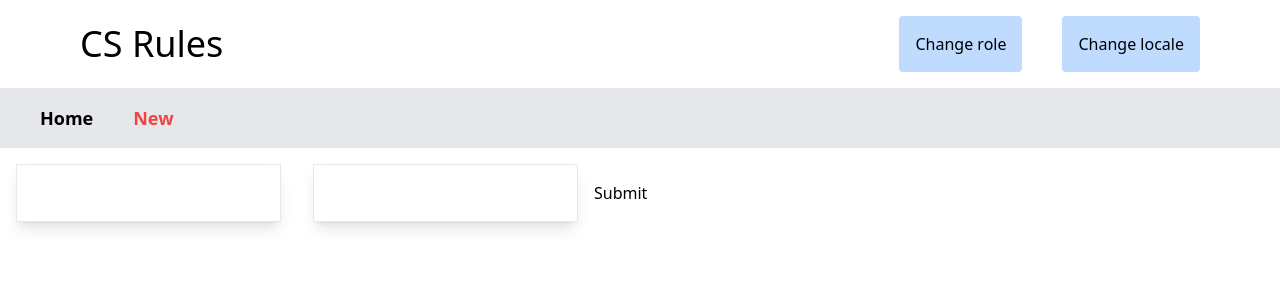
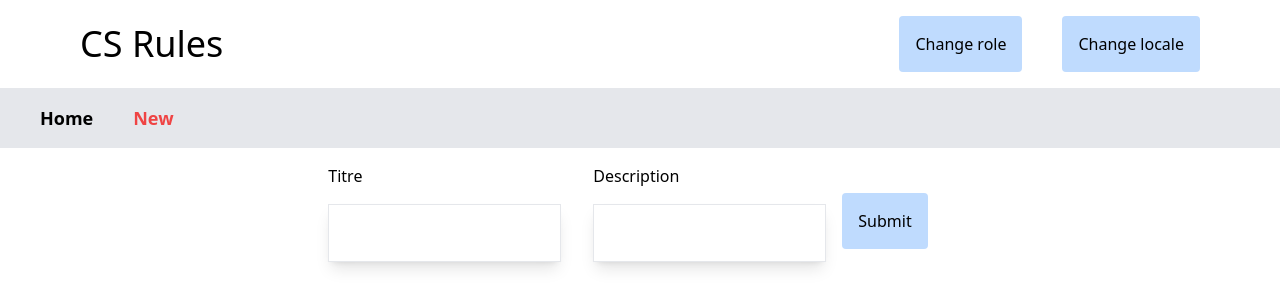
Before and after one commit to NeilPeyssard/react-course, a React (Create React App) app: page /new in a window 1280 px wide. Shown: the top 308 px of the page. Built offline with nearby package versions, Linux system fonts and the light colour scheme.

Commit message:
Use React Hook Form

```diff
--- a/package.json
+++ b/package.json
@@ -17,6 +17,7 @@
     "prop-types": "^15.8.1",
     "react": "^18.3.1",
     "react-dom": "^18.3.1",
+    "react-hook-form": "^7.52.1",
     "react-redux": "^9.1.2",
     "react-router-dom": "^6.24.1",
     "react-scripts": "5.0.1",
--- a/src/components/Header.jsx
+++ b/src/components/Header.jsx
@@ -19,8 +19,8 @@ const Header = () => {
         <header className="mx-16 flex items-center justify-between p-4">
             <h1 className="text-4xl">{translate('app_title')}</h1>
             <div>
-                <button className="rounded bg-blue-200 p-4 mr-10" onClick={updateRole}>{translate('change_role')}</button>
-                <button className="rounded bg-blue-200 p-4" onClick={updateLocale}>{translate('change_locale')}</button>
+                <button className="rounded bg-blue-200 p-4 mr-10 hover:bg-blue-300 transition-all" onClick={updateRole}>{translate('change_role')}</button>
+                <button className="rounded bg-blue-200 p-4 hover:bg-blue-300 transition-all" onClick={updateLocale}>{translate('change_locale')}</button>
             </div>
         </header>
     )
--- /dev/null
+++ b/src/components/Input.jsx
@@ -0,0 +1,20 @@
+import useTranslation from "../hooks/useTranslation";
+
+const Input = ({ label, name, type = "text", register, defaultValue, error, errorMessage }) => {
+    const { translate } = useTranslation();
+
+    return (
+        <div className="flex flex-col mx-4">
+            <label>{label}</label>
+            <input
+                type={type}
+                className="border my-4 py-4 shadow-lg"
+                defaultValue={defaultValue}
+                {...register(name, {required: true})}
+            />
+            {error && <span>{translate(errorMessage)}</span>}
+        </div>
+    );
+};
+
+export default Input;
--- a/src/pages/RuleForm.jsx
+++ b/src/pages/RuleForm.jsx
@@ -1,45 +1,53 @@
-import { useState } from "react";
-import { useParams } from "react-router-dom";
-import { addRule, editRule, getRules } from "../services/rules.store";
+import { useNavigate, useParams } from "react-router-dom";
+import { addRule, editRule, getRule } from "../services/rules.store";
 import { useDispatch, useSelector } from "react-redux";
+import { useForm } from "react-hook-form";
+import useTranslation from "../hooks/useTranslation";
+import Input from "../components/Input";
+import { RoleContext } from "../services/RoleContext";
+import { useContext } from "react";
 
 const RuleForm = () => {
     const dispatch = useDispatch();
+    const { translate } = useTranslation();
+    const navigate = useNavigate();
+    const { role } = useContext(RoleContext);
     const { id } = useParams();
-    const rules = useSelector(getRules);
-    const rule = rules.find((r) => r.id === parseInt(id));
-    const [title, setTitle] = useState(rule ? rule.title || "" : "");
-    const [description, setDescription] = useState(rule ? rule.description || "" : "");
-    const [isFormValid, setIsFormValid] = useState("" !== title && "" !== description);
+    const rule = useSelector(() => getRule(Number(id)));
 
-    const handleSubmit = (e) => {
-        e.preventDefault();
-        const payload= { title, description };
+    const { register, handleSubmit, formState: { errors } } = useForm();
+    const onSubmit = (data) => {
+        const status = 'admin' === role ? "validated" : "pending";
+        if (id) {
+            dispatch(editRule({ ...data, id: parseInt(id), status }));
+        } else {
+            dispatch(addRule({ ...data, status }));
+        }
 
-        if (id) {
-            dispatch(editRule({ ...payload, id: parseInt(id) }));
-        } else {
-            dispatch(addRule(payload));
-        }
-    };
-
-    const updateTitle = (e) => {
-        setTitle(e.target.value);
-        setIsFormValid("" !== e.target.value && "" !== description);
-    };
-
-    const updateDescription = (e) => {
-        setDescription(e.target.value);
-        setIsFormValid("" !== e.target.value && "" !== title);
+        navigate('/');
     };
 
     return (
-        <form onSubmit={handleSubmit}>
-            <input className="border m-4 p-4 shadow-lg" value={title} onChange={updateTitle} />
-            <input className="border m-4 p-4 shadow-lg" value={description} onChange={updateDescription} />
-            <button type="submit" disabled={!isFormValid}>Submit</button>
+        <form className="flex justify-center my-4" onSubmit={handleSubmit(onSubmit)}>
+            <Input
+                label="Titre"
+                name="title"
+                register={register}
+                defaultValue={rule?.title || ""}
+                error={errors.title}
+                errorMessage="this_field_is_required"
+            />
+            <Input
+                label="Description"
+                name="description"
+                register={register}
+                defaultValue={rule?.description || ""}
+                error={errors.description}
+                errorMessage="this_field_is_required"
+            />
+            <button className="rounded bg-blue-200 p-4 mr-10 self-center hover:bg-blue-300 transition-all" type="submit">{translate('submit')}</button>
         </form>
-    )
+    );
 };
 
 export default RuleForm;
--- a/src/services/rules.store.js
+++ b/src/services/rules.store.js
@@ -4,6 +4,7 @@ let nextId = 99;
 
 const rulesAdapter = createEntityAdapter({
     selectId: (rule) => rule.id,
+    sortComparer: (a, b) => a.id < b.id,
 });
 
 const rulesSlice = createSlice({
@@ -40,7 +41,6 @@ const rulesSlice = createSlice({
                 likes: 0,
                 dislikes: 0,
                 tags: [],
-                status: "validated",
             });
         },
         editRule(state, action) {
@@ -65,5 +65,6 @@ export const store = configureStore({
 const rulesSelectors = rulesAdapter.getSelectors((state) => state.rules);
 
 export const getRules = () => rulesSelectors.selectAll(store.getState())
+export const getRule = (id) => rulesSelectors.selectById(store.getState(), id)
 
 export const { addRules, addRule, editRule, likeRule, dislikeRule } = rulesSlice.actions
--- a/src/translations/translations.en.json
+++ b/src/translations/translations.en.json
@@ -3,5 +3,7 @@
     "change_role": "Change role",
     "change_locale": "Change locale",
     "link_home": "Home",
-    "link_new": "New"
+    "link_new": "New",
+    "submit": "Submit",
+    "this_field_is_required": "This field is required"
 }
--- a/src/translations/translations.fr.json
+++ b/src/translations/translations.fr.json
@@ -3,5 +3,7 @@
     "change_role": "Changer de rôle",
     "change_locale": "Changer de langue",
     "link_home": "Accueil",
-    "link_new": "Nouveau"
+    "link_new": "Nouveau",
+    "submit": "Sauvegarder",
+    "this_field_is_required": "Ce champ est requis"
 }
```
Also changed, not shown: 1 other file (tests, documents, lock files or other folders).
